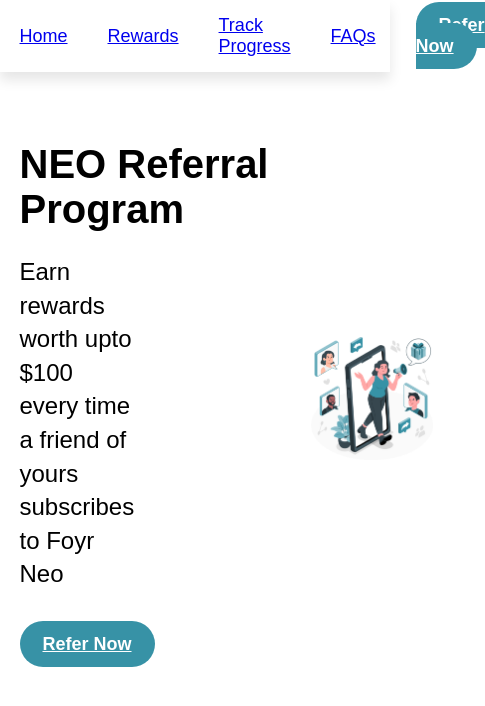
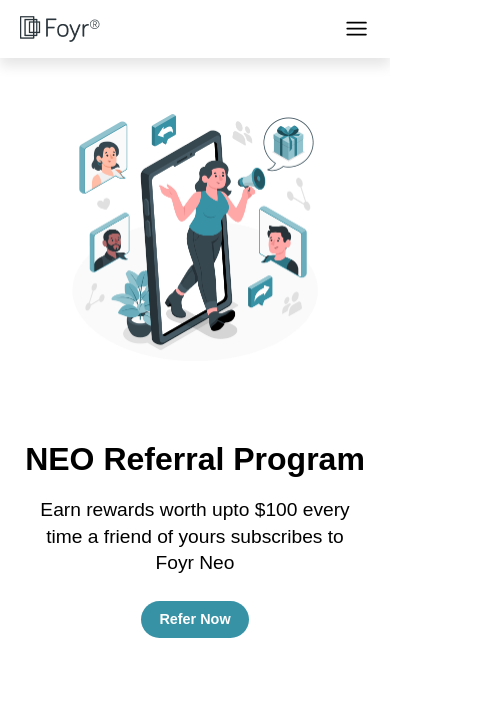
Before and after one commit to ShubhamGhotkar/foyr-vue-project, a Vue app: page / in a window 390 px wide. Shown: the top 706 px of the page, 485 px wide, since content can reach past the window. Built offline with nearby package versions, Linux system fonts and the light colour scheme.

Commit message:
add:responsive Navbar

```diff
--- a/src/App.vue
+++ b/src/App.vue
@@ -22,7 +22,6 @@
 }
 
 .ref-btn {
-  /* width: 10rem; */
   color: white;
   background-color: #3792a6;
   padding: 1.3rem 2.3rem;
@@ -35,4 +34,25 @@
 .ref-btn:hover {
   cursor: pointer;
 }
+
+a {
+  text-decoration: none;
+  color: black;
+}
+a:hover,
+a:visited,
+a:active {
+  font-weight: 600;
+}
+
+@media only screen and (max-width: 1064px) {
+  html {
+    font-size: 8px;
+  }
+}
+@media only screen and (max-width: 380px) {
+  html {
+    font-size: 7px;
+  }
+}
 </style>
--- a/src/components/TheFAQsCarousel.vue
+++ b/src/components/TheFAQsCarousel.vue
@@ -77,7 +77,6 @@
 
 <style scoped>
 .faq_section {
-  /* margin-top: 10rem; */
   min-height: 100vh;
   background-color: whitesmoke;
 }
--- a/src/components/TheHeader.vue
+++ b/src/components/TheHeader.vue
@@ -24,6 +24,40 @@
             </li>
           </ul>
         </div>
+        <!-- media Query button -->
+        <div class="responsive_btn">
+          <svg
+            xmlns="http://www.w3.org/2000/svg"
+            fill="none"
+            viewBox="0 0 24 24"
+            stroke-width="1.5"
+            stroke="currentColor"
+            class="res-btn"
+            @click="setShowNav"
+          >
+            <path
+              stroke-linecap="round"
+              stroke-linejoin="round"
+              d="M3.75 6.75h16.5M3.75 12h16.5m-16.5 5.25h16.5"
+            />
+          </svg>
+        </div>
+      </div>
+
+      <div class="header--nav2" v-if="showNav">
+        <ul>
+          <li><router-link to="/home">Home</router-link></li>
+          <li><router-link to="/reward">Rewards</router-link></li>
+          <li>
+            <router-link to="/track-progress">Track Progress</router-link>
+          </li>
+          <li><router-link to="/faqs">FAQs</router-link></li>
+          <li>
+            <router-link to="/refer-to-friend" class="ref-btn"
+              >Refer Now</router-link
+            >
+          </li>
+        </ul>
       </div>
     </the-container-vue>
   </header>
@@ -34,13 +68,19 @@
 
 export default {
   data() {
-    return {};
+    return {
+      showNav: false,
+    };
   },
   components: {
     TheContainerVue,
   },
 
-  methods: {},
+  methods: {
+    setShowNav() {
+      this.showNav = !this.showNav;
+    },
+  },
 };
 </script>
 
@@ -81,6 +121,7 @@
 
   display: grid;
   place-items: center;
+  z-index: 89898998;
 }
 
 .header_logo--logo {
@@ -89,4 +130,43 @@
 .header--nav {
   margin-right: 2rem;
 }
+
+.responsive_btn {
+  height: 3.4rem;
+  width: 3.4rem;
+  display: none;
+}
+
+.res-btn {
+  height: 100%;
+  width: 100%;
+}
+
+.header--nav2 {
+  transition: all 3s ease-in;
+  position: sticky;
+  top: 0;
+  left: 0;
+}
+.header--nav2 ul {
+  width: 100vw;
+  list-style: none;
+
+  display: grid;
+  place-items: center;
+  gap: 3rem;
+
+  background-color: white;
+  padding: 3rem 0;
+}
+
+/* Media Query */
+@media only screen and (max-width: 650px) {
+  .responsive_btn {
+    display: block;
+  }
+  .header_container ul {
+    display: none;
+  }
+}
 </style>
--- a/src/components/TheReferCard.vue
+++ b/src/components/TheReferCard.vue
@@ -42,6 +42,7 @@
   methods: {
     setShow() {
       this.show = false;
+      this.$emit("show-emit", this.show);
     },
   },
 };
--- a/src/components/TheReferalPage.vue
+++ b/src/components/TheReferalPage.vue
@@ -7,7 +7,11 @@
           Earn rewards worth upto $100 every time a friend of yours subscribes
           to Foyr Neo
         </p>
-        <span ><router-link to="/refer-to-friend" class="ref-btn">Refer Now</router-link></span>
+        <span
+          ><router-link to="/refer-to-friend" class="ref-btn"
+            >Refer Now</router-link
+          ></span
+        >
       </div>
       <div class="image">
         <img
@@ -42,8 +46,8 @@
   gap: 2.3rem;
 }
 
-.info span{
-    margin-top: 2rem;
+.info span {
+  margin-top: 2rem;
 }
 .info_heading {
   font-size: 4rem;
@@ -62,4 +66,30 @@
 .ref-image {
   width: 70%;
 }
+
+@media only screen and (max-width: 1344px) {
+  .info_para {
+    padding: 0 11rem 0 0;
+  }
+}
+@media only screen and (max-width: 1240px) {
+  .info_para {
+    padding: 0 6.9rem 0 0;
+  }
+}
+@media only screen and (max-width: 950px) {
+  .referal_container {
+    flex-direction: column-reverse;
+    gap: 10rem;
+  }
+
+  .info {
+    text-align: center;
+  }
+
+  .info_para {
+    text-align: center;
+    padding: 0 1rem;
+  }
+}
 </style>
--- a/src/views/TheReferPage.vue
+++ b/src/views/TheReferPage.vue
@@ -1,9 +1,9 @@
 <template>
   <section class="refer_container">
     <the-header></the-header>
-    <main>
-      <refer-card class="card"></refer-card>
-    </main>
+    <span :class="setBackground">
+      <refer-card @show-emit="handleEmit"></refer-card>
+    </span>
   </section>
 </template>
 
@@ -12,15 +12,29 @@
 import ReferCard from "@/components/TheReferCard.vue";
 export default {
   data() {
-    return {};
+    return {
+      cardShow: true,
+    };
   },
-  methods: {},
+  methods: {
+    handleEmit(data) {
+      this.cardShow = data;
+    },
+  },
   components: { TheHeader, ReferCard },
+
+  computed: {
+    setBackground() {
+      return this.cardShow === true
+        ? `card_container visible`
+        : `card_container`;
+    },
+  },
 };
 </script>
 
 <style scoped>
-main {
+.card_container {
   width: 100vw;
   min-height: 90vh;
   backface-visibility: visible;
@@ -29,6 +43,10 @@
   justify-content: center;
   flex-direction: column;
   align-items: center;
-  background-color: rgba(0, 0, 0, 0.3);
+  background-color: white;
+}
+
+.visible {
+  background-color: rgba(0, 0, 0, 0.3) !important;
 }
 </style>
```
